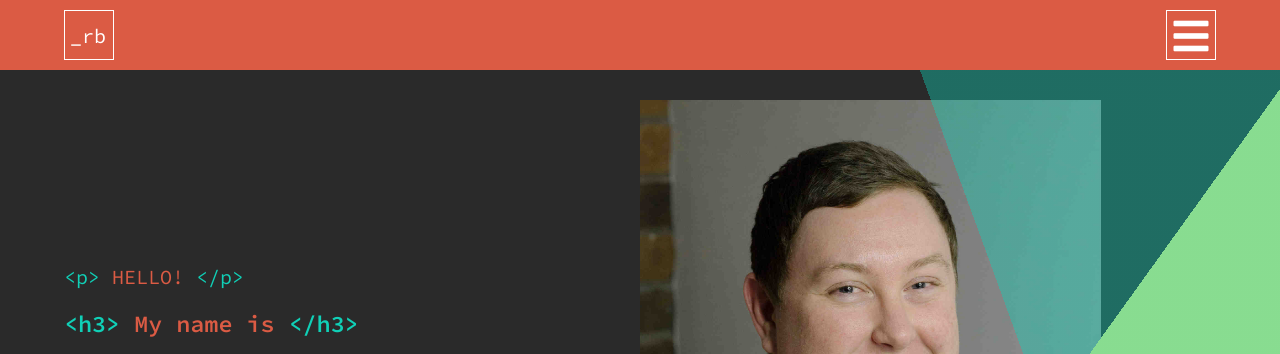
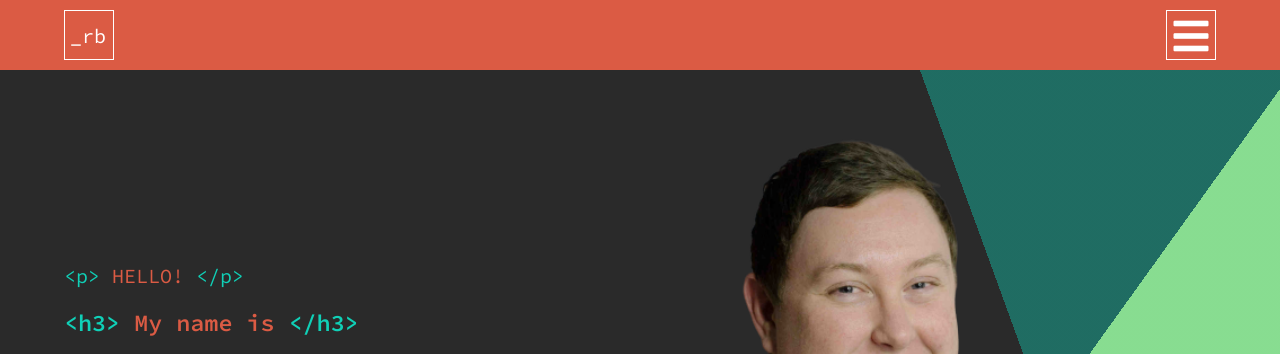
Before and after one commit to rubywritescode/rubys-portfolio, a plain HTML site: page index.html in a window 1280 px wide. Shown: the top 354 px of the page. Drawn offline with nearby package versions, Linux system fonts and the light colour scheme.

Commit message:
Updated headshot

```diff
--- a/index.html
+++ b/index.html
@@ -93,7 +93,7 @@
                     </div>
                     <div class="home-image-container">
                         <div class="overlay"></div>
-                        <img src="./assets/ruby-headshot.jpg" alt="A headshot of Ruby Bantock.">
+                        <img src="./assets/ruby-headshot.png" alt="A headshot of Ruby Bantock.">
                     </div>
                 </div>
             </section>
```
Also changed, not shown: assets/ruby-headshot.jpg (deleted), assets/ruby-headshot.png (added).
